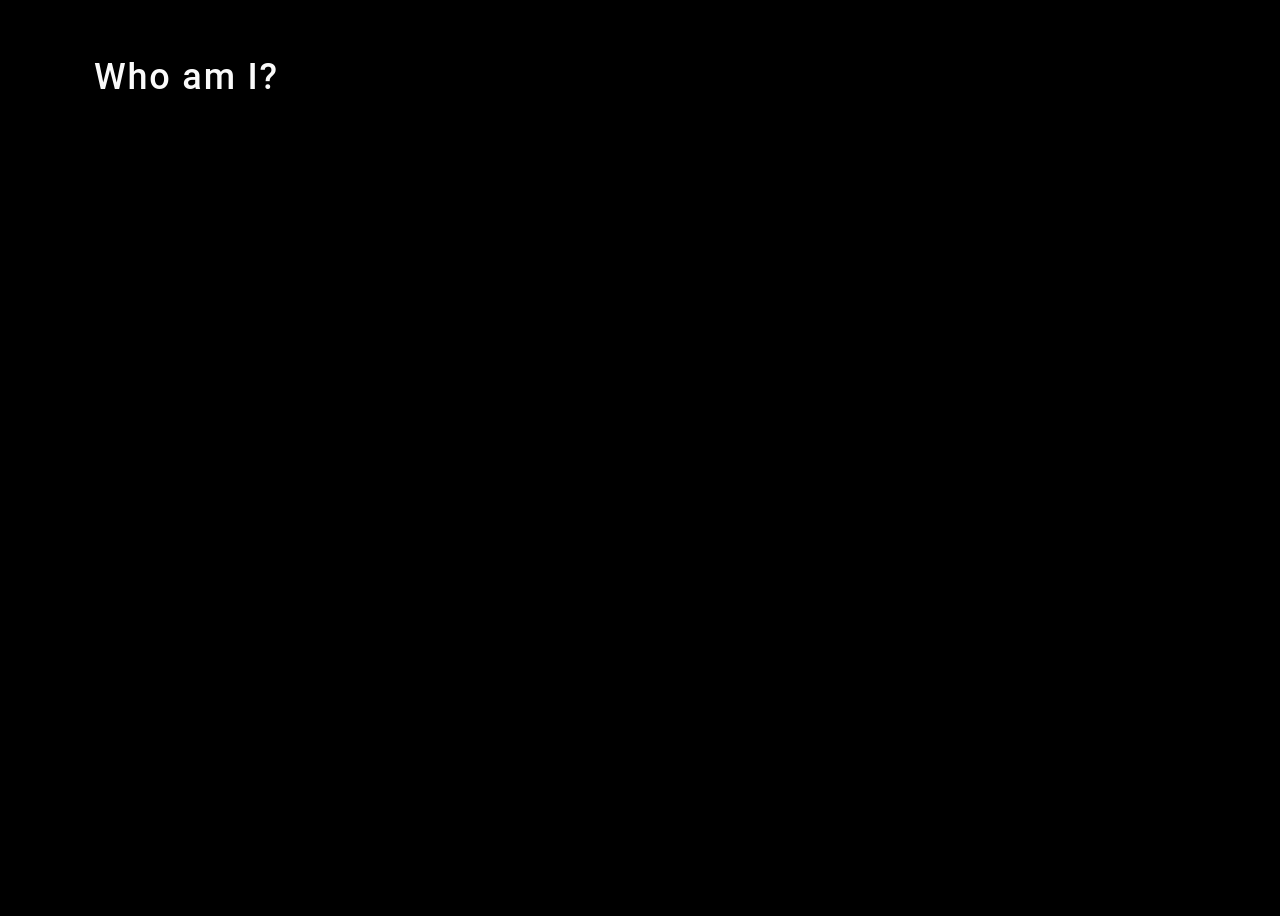
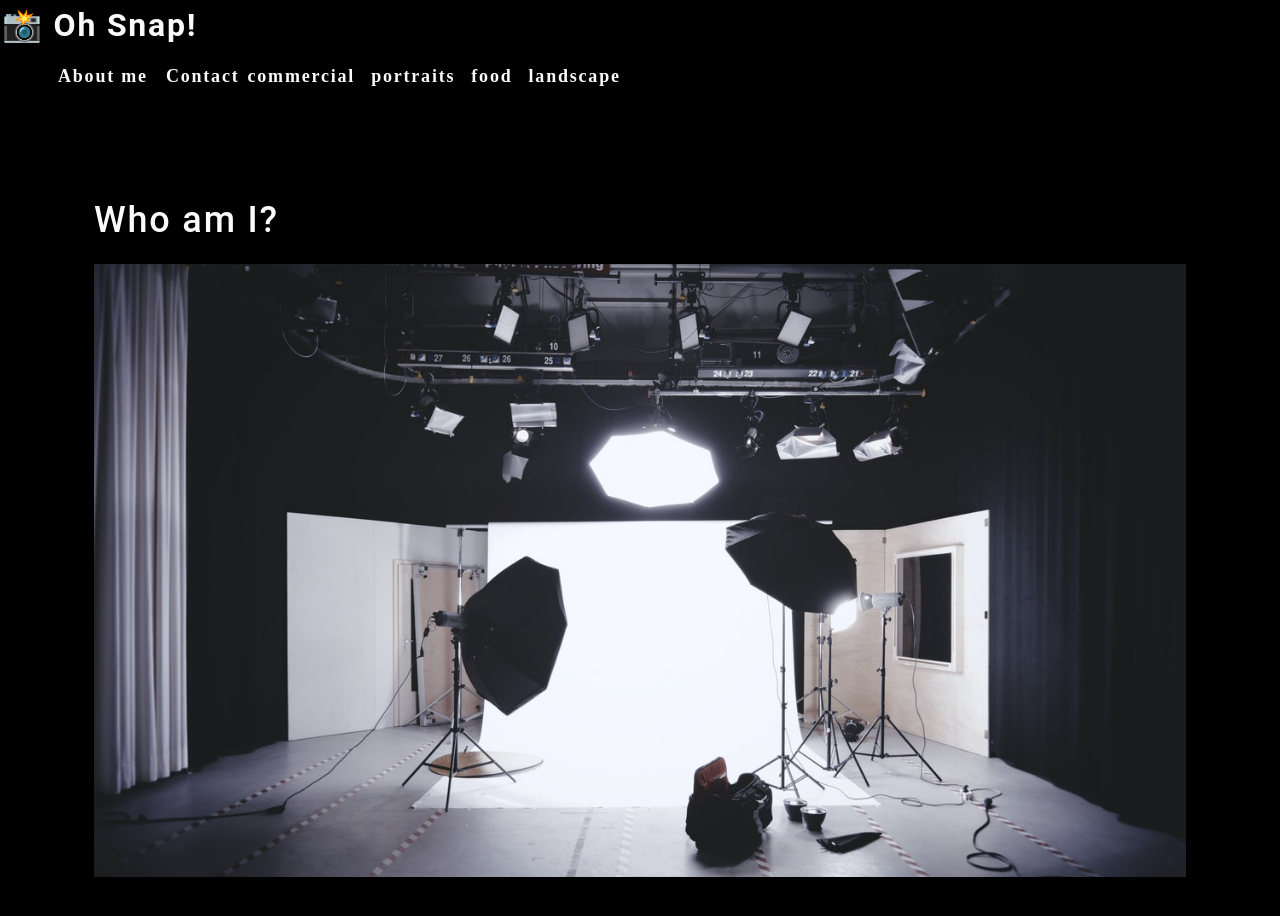
Before and after one commit to 1hoppy1/React-Portfolio, a React (Create React App) app: page / in a window 1280 px wide. Shown: the top 916 px of the page. Before the commit the page ends 800 px from the top, so only its background shows below. Built offline with nearby package versions, Linux system fonts and the light colour scheme.

Commit message:
updating nav

```diff
--- a/src/App.js
+++ b/src/App.js
@@ -3,24 +3,23 @@
 import About from './components/About';
 // import Footer from './components/Footer';
 // import Header from './components/Header';
-// import Navigation from './components/Navigation';
+import Navigation from './components/Navigation';
 // import Projects from './components/Projects';
 
 
 function App() {
-
   return (
     <div>
+      <Navigation></Navigation>
       <main>
         <About></About>
-        {/* <Header></Header>
-        <Footer></Footer>
-        <Navigation></Navigation>
-        <Projects></Projects> */}
       </main>
     </div>
   );
 }
 
+export default App;
 
-export default App;
+/* <Header></Header>
+        <Footer></Footer>
+        <Projects></Projects> */
--- a/src/components/About.js
+++ /dev/null
@@ -1,11 +0,0 @@
-import React from 'react';
-
-function About() {
-  return (
-    <section>
-      <h1 id="about">Who am I?</h1>
-    </section>
-  );
-}
-
-export default About;
--- /dev/null
+++ b/src/components/About/index.js
@@ -0,0 +1,13 @@
+import React from 'react';
+import coverImage from "../../assets/cover/cover-image.jpg";
+
+function About() {
+  return (
+<section className="my-5">
+  <h1 id="about">Who am I?</h1>
+  <img src={coverImage} className="my-2" style={{ width: "100%" }} alt="cover" />
+</section>
+  );
+}
+
+export default About;
--- a/src/components/Footer.js
+++ b/src/components/Footer/index.js
@@ -2,7 +2,7 @@
 
 function Footer() {
   return (
-    <section>
+    <section className="my-5">
       <h1 id="footer">Who am I?</h1>
     </section>
   );
--- a/src/components/Header.js
+++ b/src/components/Header/index.js
@@ -1,8 +1,8 @@
-import Header from 'react';
+import React from 'react';
 
-function Footer() {
+function Header() {
   return (
-    <section>
+    <section className="my-5">
       <h1 id="header">Who am I?</h1>
     </section>
   );
--- /dev/null
+++ b/src/components/Navigation/index.js
@@ -0,0 +1,56 @@
+import React from 'react';
+
+function Navigation() {
+
+  const categories = [
+    {
+      name: "commercial",
+      description:
+        "Photos of grocery stores, food trucks, and other commercial projects",
+    },
+    { name: "portraits", description: "Portraits of people in my life" },
+    { name: "food", description: "Delicious delicacies" },
+    {
+      name: "landscape",
+      description: "Fields, farmhouses, waterfalls, and the beauty of nature",
+    },
+  ];
+
+  function categorySelected(name) {
+    console.log(`${name} clicked`)
+  }
+
+  return (
+<header>
+  <h2>
+    <a href="/">
+      <span role="img" aria-label="camera"> 📸</span> Oh Snap!
+    </a>
+  </h2>
+  <nav>
+    <ul className="flex-row">
+      <li className="mx-2">
+        <a href="#about">
+          About me
+        </a>
+      </li>
+      <li>
+        <span>Contact</span>
+      </li>
+      {categories.map((category) => (
+  <li
+    className="mx-1"
+    key={category.name}
+  >
+    <span onClick={() => categorySelected(category.name)} >
+      {category.name}
+    </span>
+  </li>
+))}
+    </ul>
+  </nav>
+</header>
+  );
+}
+
+export default Navigation;
--- a/src/components/Projects.js
+++ b/src/components/Projects/index.js
@@ -1,8 +1,8 @@
-import Projects from 'react';
+import React from 'react';
 
-function Footer() {
+function Projects() {
   return (
-    <section>
+    <section className="my-5">
       <h1 id="projects">Who am I?</h1>
     </section>
   );
```
Also changed, not shown: src/components/Navigation.js (deleted, +0 -11 lines).
